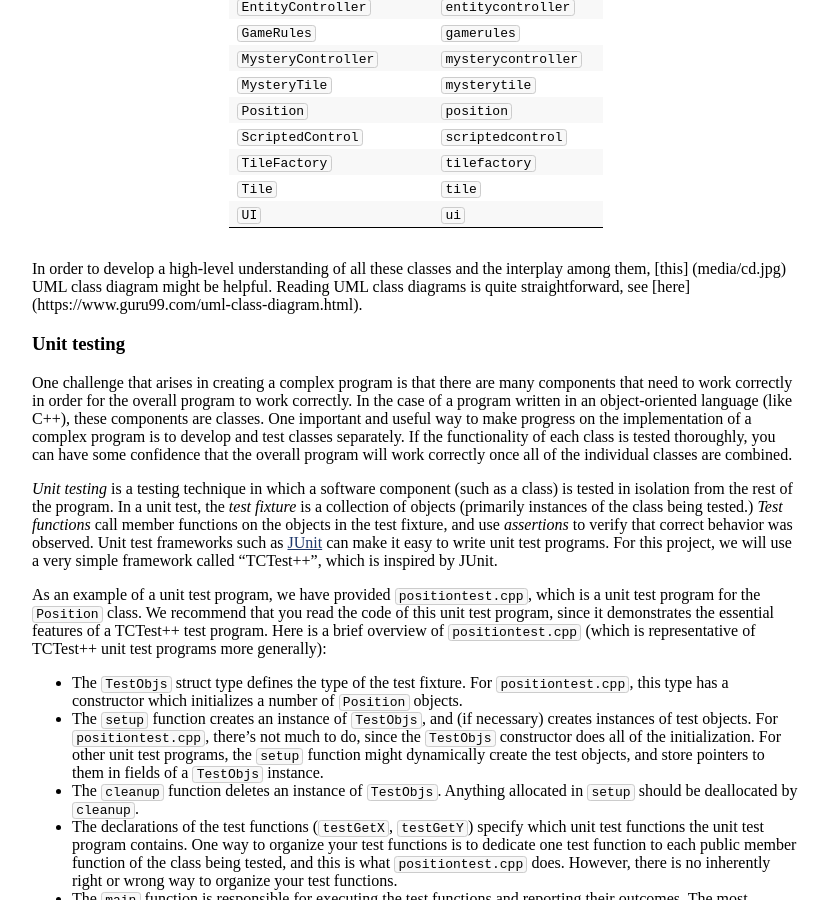
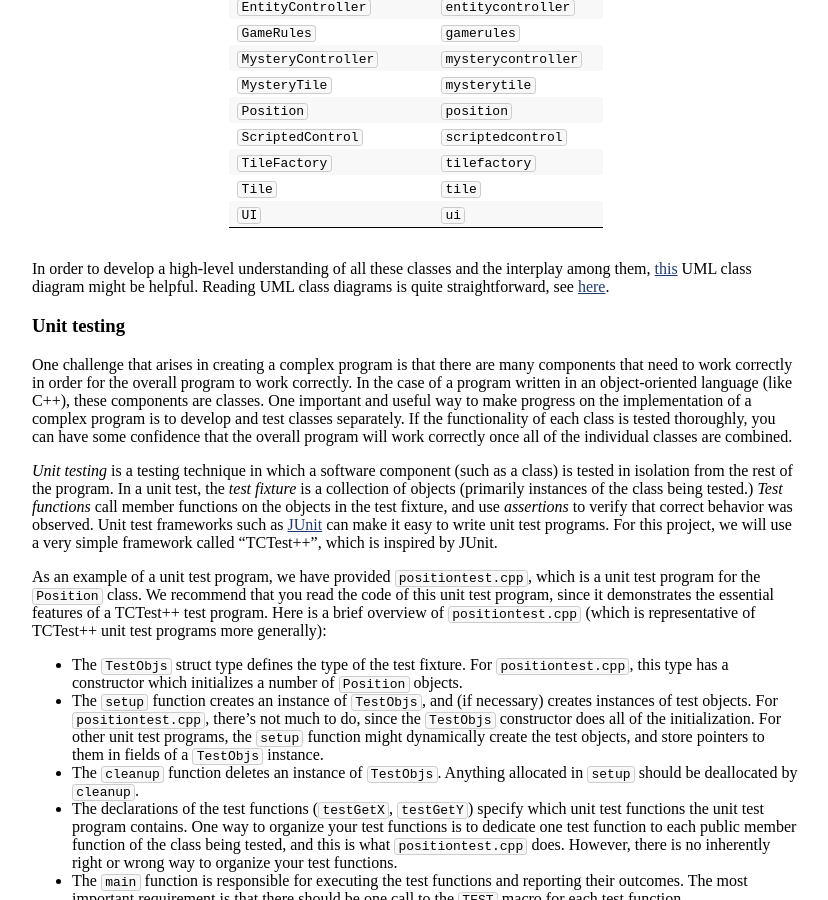
Before and after one commit to jhuintprog/spring2020, a Jekyll site: the page built from finproj/index.md, in a window 1280 px wide and 900 px high, scrolled down 2830 px. Shown: the whole window, without its empty margins (224-1052 px from the left). Built offline with Jekyll 4.4.1, drawn with Linux system fonts in a browser that asks for light colours.

Commit message:
added uml class diagram - fix

```diff
--- a/finproj/index.md
+++ b/finproj/index.md
@@ -107,7 +107,7 @@ Class                     | Filename (.h and .cpp)
 `Tile`                    | `tile`
 `UI`                      | `ui`
 
-In order to develop a high-level understanding of all these classes and the interplay among them, [this] (media/cd.jpg) UML class diagram might be helpful. Reading UML class diagrams is quite straightforward, see [here] (https://www.guru99.com/uml-class-diagram.html).
+In order to develop a high-level understanding of all these classes and the interplay among them, [this]("media/cd.jpg") UML class diagram might be helpful. Reading UML class diagrams is quite straightforward, see [here](https://www.guru99.com/uml-class-diagram.html).
 
 ### Unit testing
 
```
